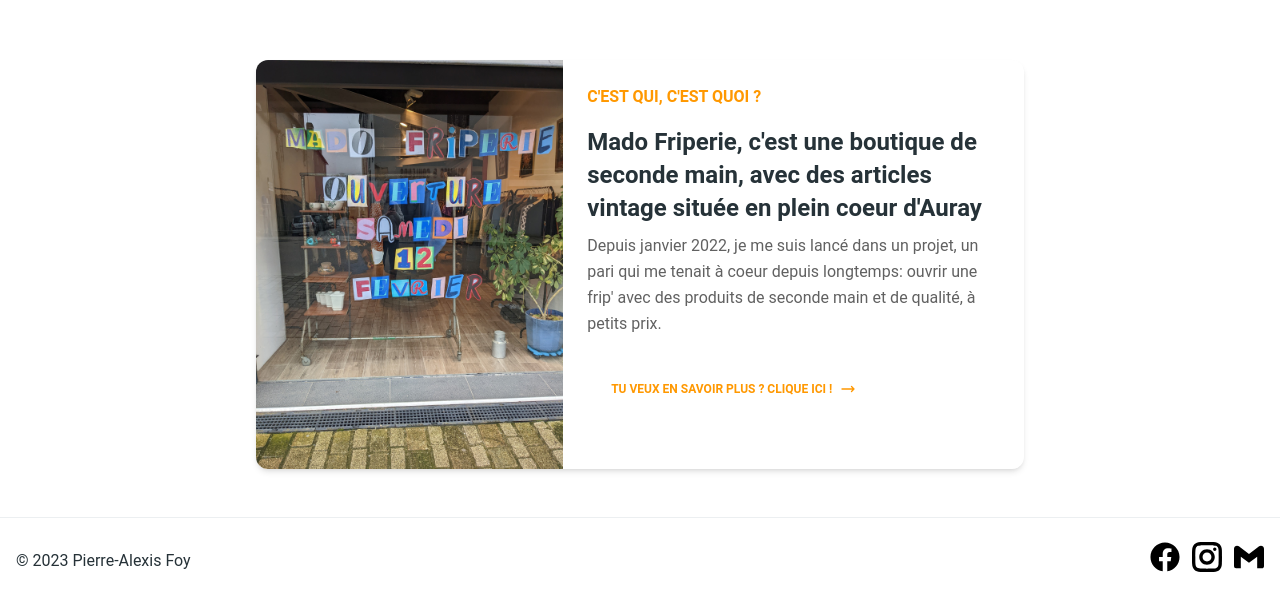
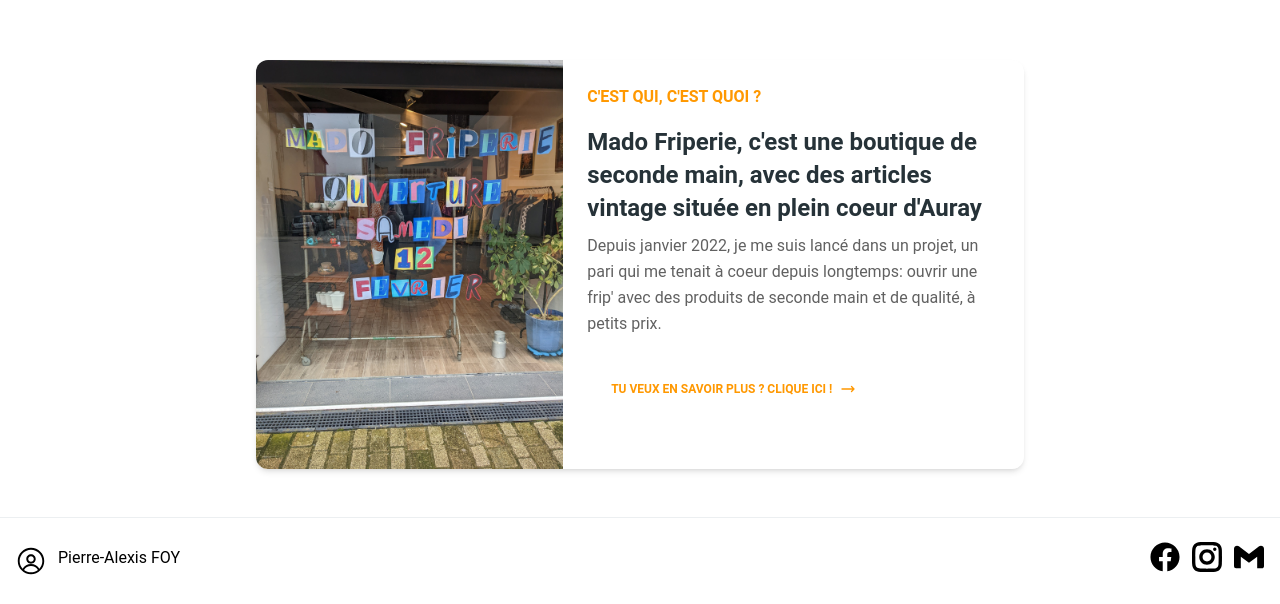
Before and after one commit to PierrealFOY/mado_friperie_nextjs, a Next.js app: page / in a window 1280 px wide. Shown: the part 2365-2969 px from the top of the page. Built offline with nearby package versions, Linux system fonts and the light colour scheme.

Commit message:
text Pierre-Alexis FOY is white in dark mode and have an avatar icon redirects to my portfolio.

```diff
--- a/components/Footer.tsx
+++ b/components/Footer.tsx
@@ -1,6 +1,7 @@
 import { Typography } from "@material-tailwind/react";
 import { FaFacebook } from "react-icons/fa"
 import { GrInstagram } from "react-icons/gr"
+import { RxAvatar } from "react-icons/rx"
 import { SiGmail } from "react-icons/si"
 import Link from 'next/link'
 
@@ -8,9 +9,20 @@
 export default function SimpleFooter() {
     return (
         <footer className="flex w-full flex-row flex-wrap items-center justify-center px-4 gap-y-6 gap-x-12 border-t border-blue-gray-50 py-6 text-center md:justify-between">
-            <Typography color="blue-gray" className="font-normal">
-                &copy; 2023 Pierre-Alexis Foy
-            </Typography>
+            <div className="flex flex-row md:space-x-3 space-x-2">
+                <a href="https://pierre-alexis-foy-portfolio.vercel.app/" target="_blank" >
+                    <RxAvatar
+                        size={30}
+                        className="hover:animate-bounce"
+                    />
+                </a>
+                <a
+                    href="https://pierre-alexis-foy-portfolio.vercel.app/"
+                    target="_blank"
+                >
+                    Pierre-Alexis FOY
+                </a>
+            </div>
 
             <div className='flex flex-row space-x-3 items-center justify-center mb-2'>
                     <a href="https://www.facebook.com/madofriperie/" target="_blank" >
```
